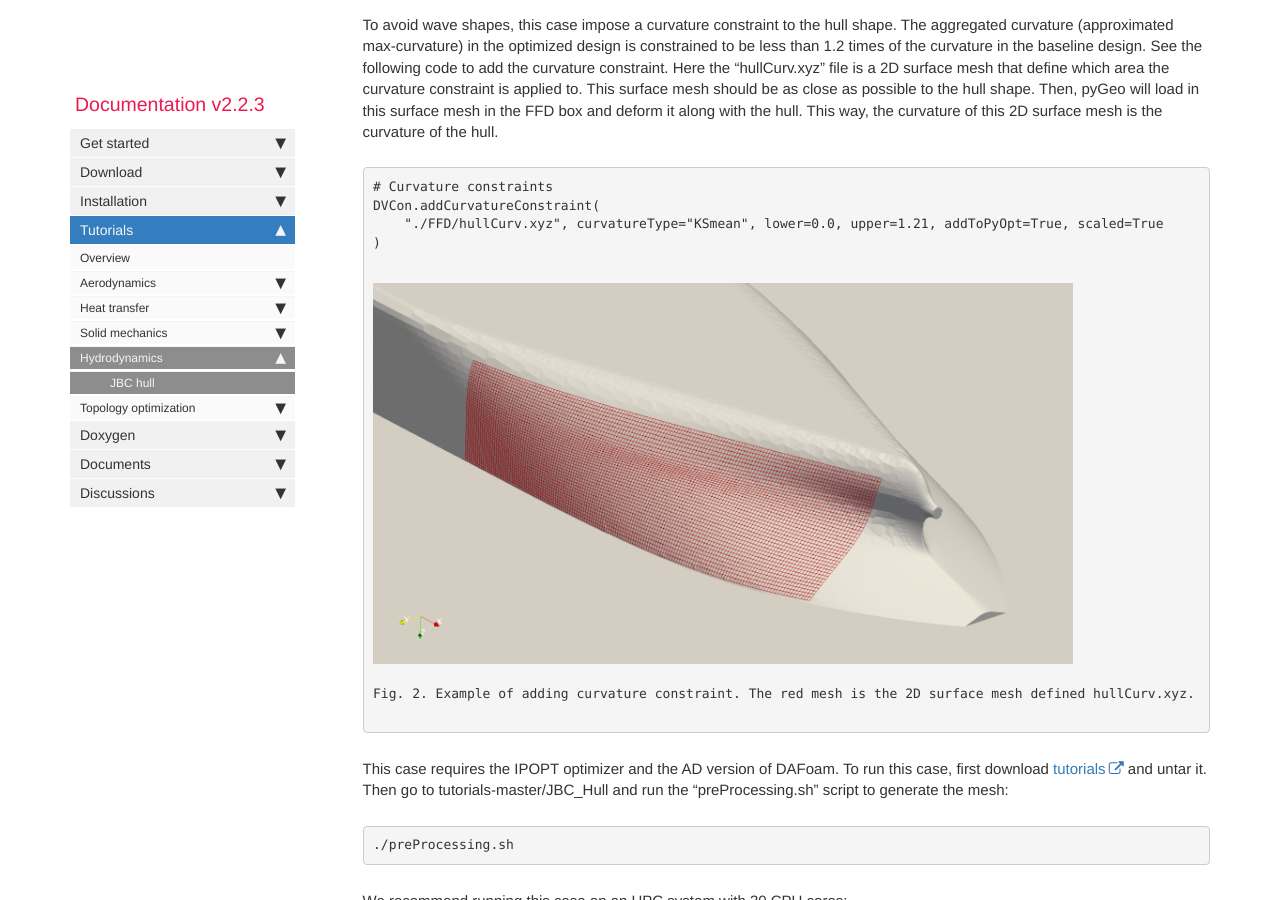
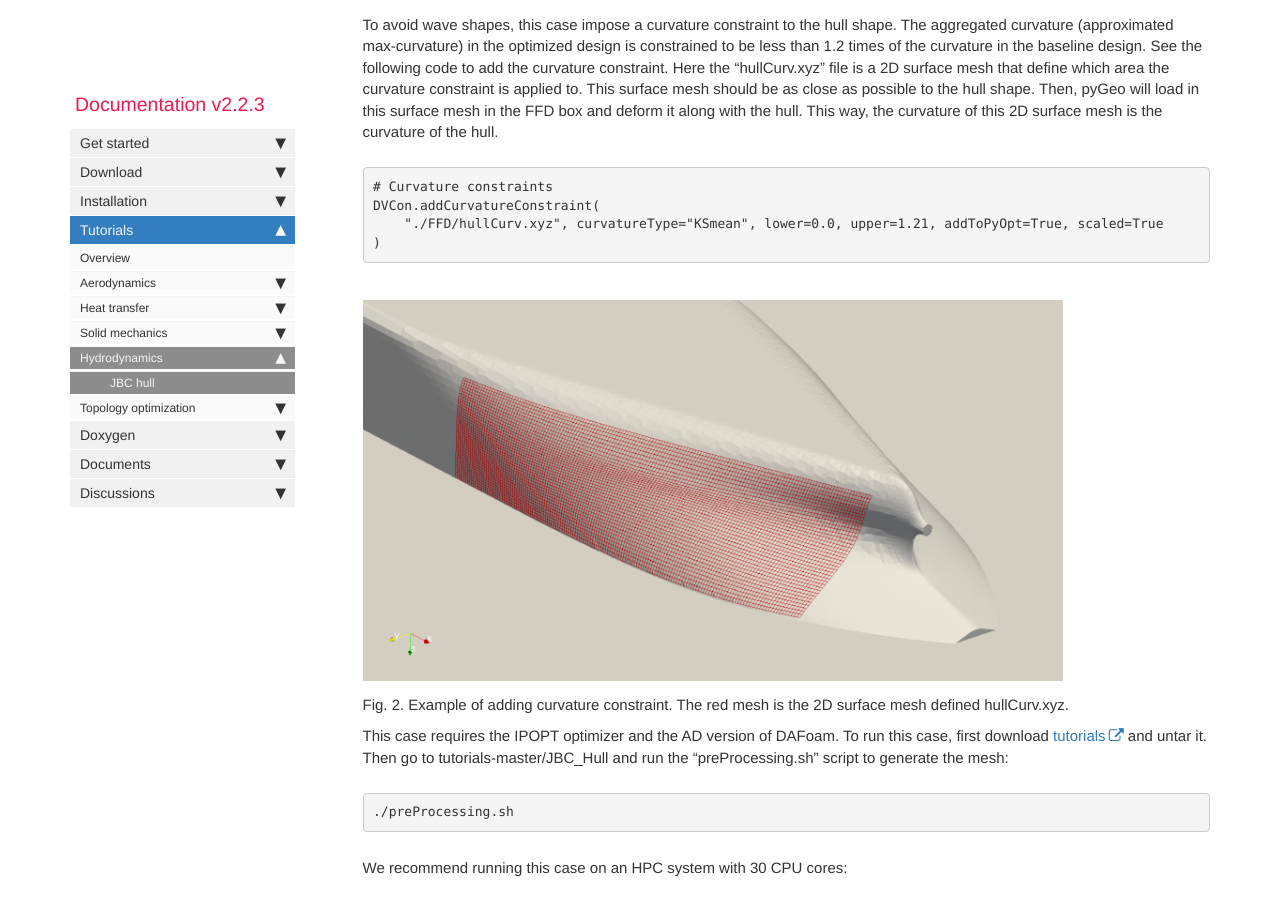
Before and after one commit to DAFoam/DAFoam.github.io, a Jekyll site: the page built from pages/mydoc/mydoc_tutorials_hydro_jbc.md, in a window 1280 px wide and 900 px high, scrolled down 893 px. Built offline with Jekyll 4.4.1, drawn with Linux system fonts in a browser that asks for light colours; comment, search, counter and statistics services are not loaded.

Commit message:
content update

```diff
--- a/pages/mydoc/mydoc_tutorials_hydro_jbc.md
+++ b/pages/mydoc/mydoc_tutorials_hydro_jbc.md
@@ -36,12 +36,11 @@ To avoid wave shapes, this case impose a curvature constraint to the hull shape.
 DVCon.addCurvatureConstraint(
     "./FFD/hullCurv.xyz", curvatureType="KSmean", lower=0.0, upper=1.21, addToPyOpt=True, scaled=True
 )
+</pre>
 
-<img src="{{ site.url }}{{ site.baseurl }}/images/tutorials/JBC_curvature.png" width="640" />
+<img src="{{ site.url }}{{ site.baseurl }}/images/tutorials/JBC_curvature.png" width="500" />
 
 Fig. 2. Example of adding curvature constraint. The red mesh is the 2D surface mesh defined hullCurv.xyz.
-
-</pre>
 
 This case requires the IPOPT optimizer and the AD version of DAFoam. To run this case, first download [tutorials](https://github.com/DAFoam/tutorials/archive/master.tar.gz) and untar it. Then go to tutorials-master/JBC_Hull and run the "preProcessing.sh" script to generate the mesh:
 
```
